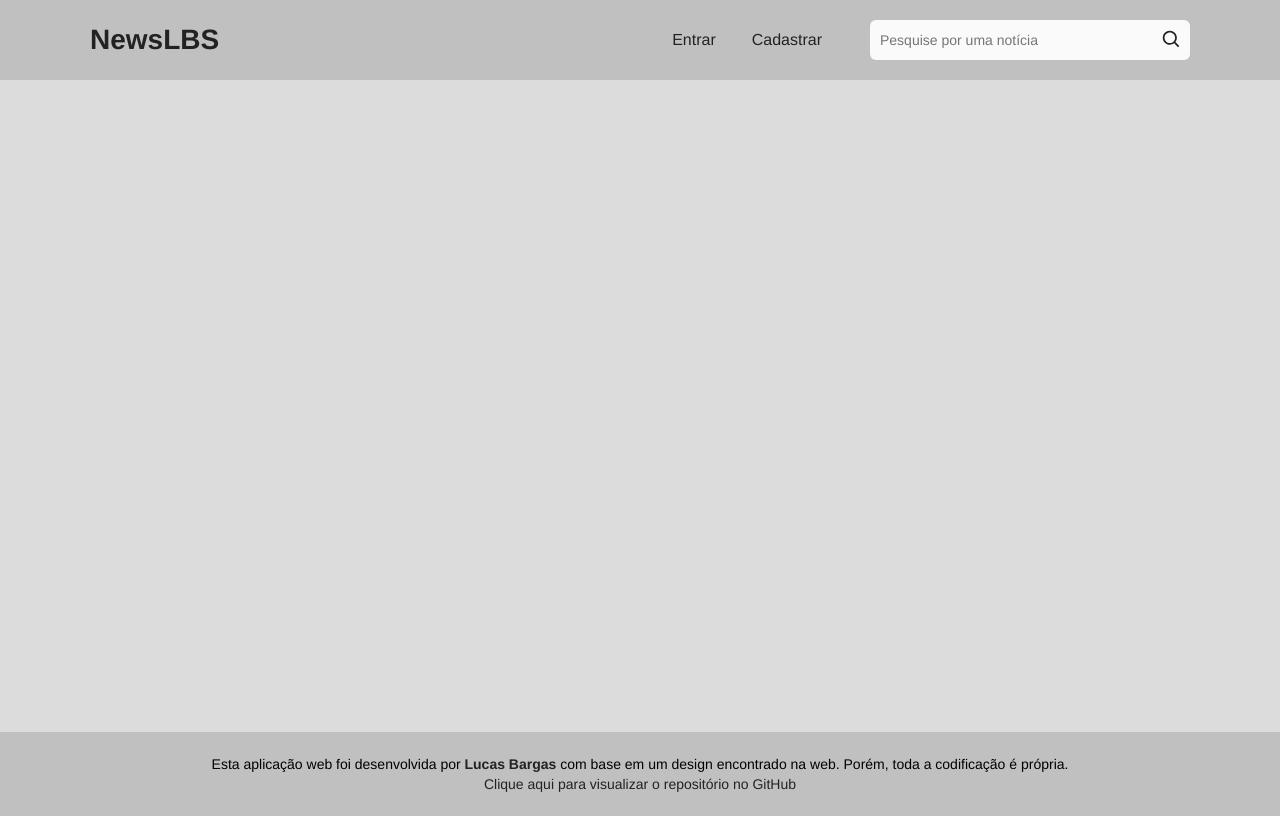
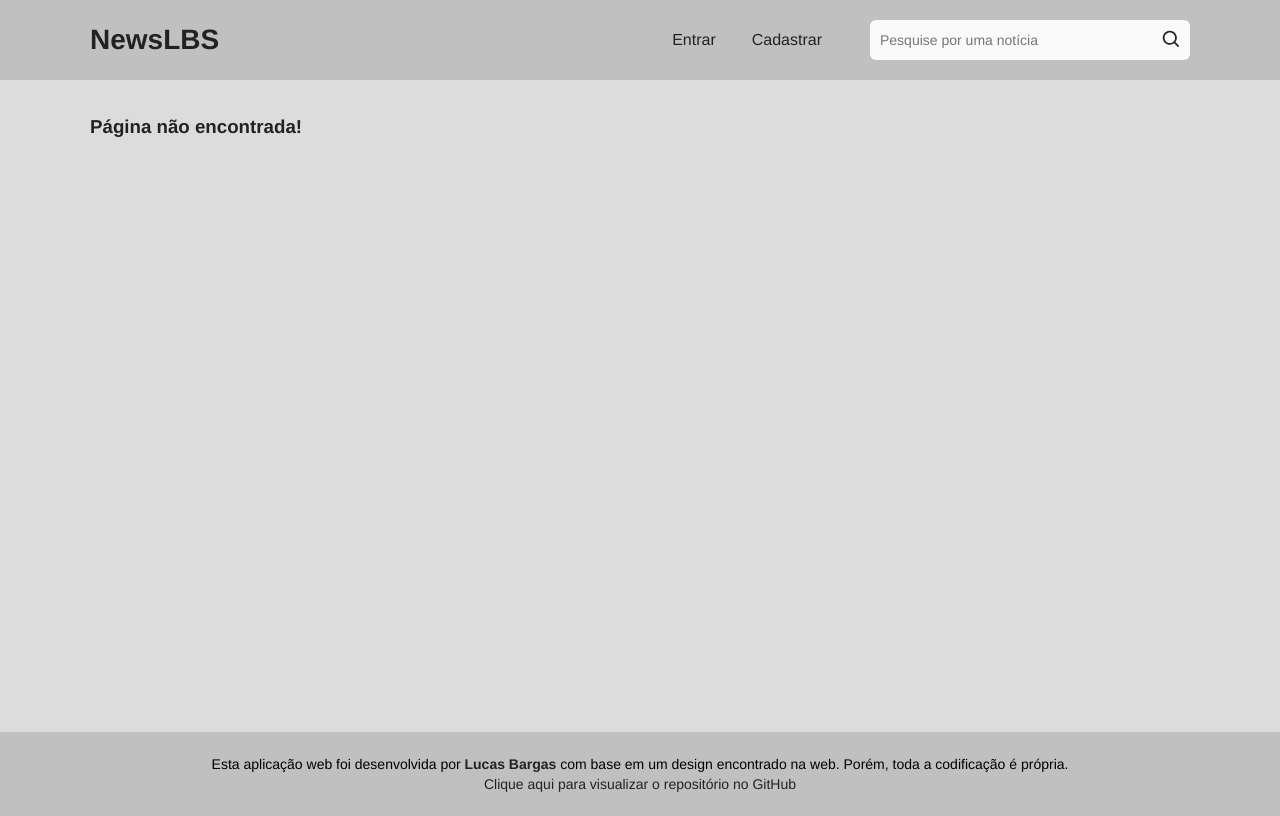
Before and after one commit to LucasBargas/newsapp_frontend, a React (Create React App) app: page /cadastrar-noticia in a window 1280 px wide. Built offline with nearby package versions, Linux system fonts and the light colour scheme; no server answers.

Commit message:
Page not found - created

```diff
--- a/src/App.js
+++ b/src/App.js
@@ -16,6 +16,7 @@ import UserEdit from './pages/UserEdit';
 import News from './pages/News';
 import NewsEdit from './pages/NewsEdit';
 import RegisterNews from './pages/RegisterNews';
+import NotFound from './pages/NotFound';
 import useUserAuthContexts from './hooks/useUserAuthContexts';
 
 const App = () => {
@@ -45,6 +46,7 @@ const App = () => {
                 <Route path="/cadastrar-noticia" element={<RegisterNews />} />
               </>
             )}
+            <Route path="*" element={<NotFound />} />
           </Routes>
         </main>
         <Footer />
```
